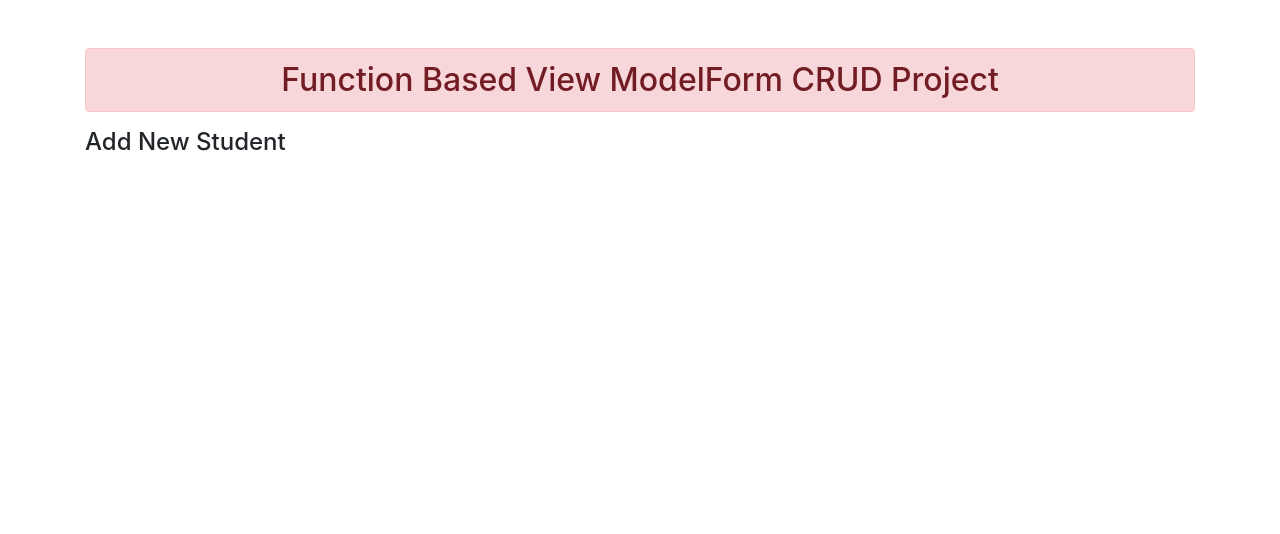
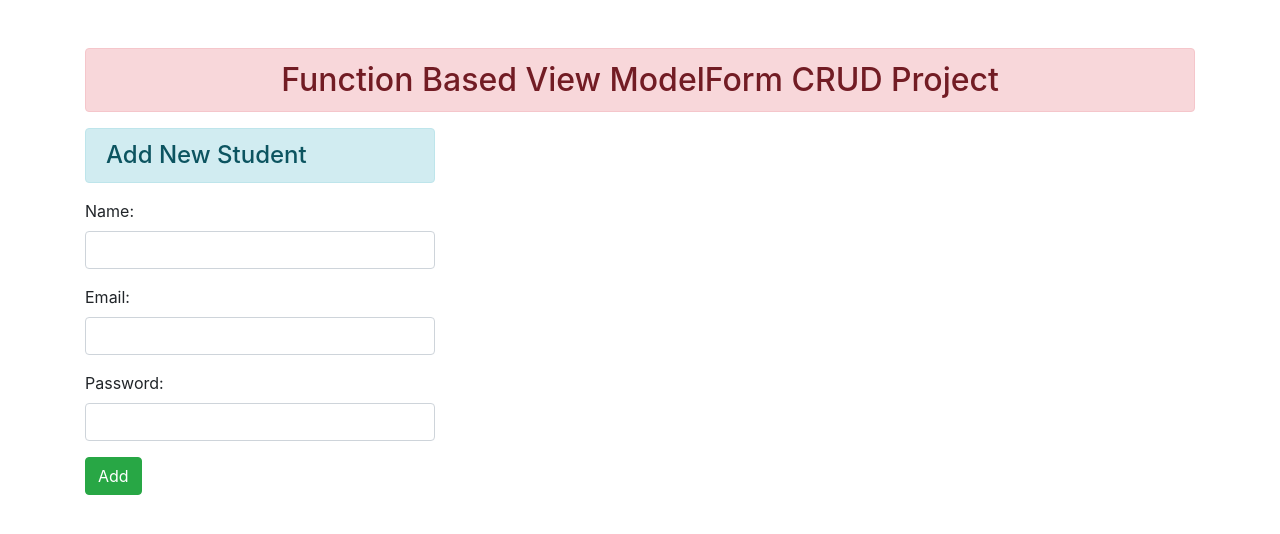
Before and after one commit to mishrayushi2001/CurdProject, a Django app: page / in a window 1280 px wide. Shown: the top 534 px of the page. Run offline with Django 4.2, Linux system fonts and the light colour scheme; some libraries are stand-ins or nearby versions.

Commit message:
fixig issue left

```diff
--- a/crudproject1/settings.py
+++ b/crudproject1/settings.py
@@ -100,7 +100,6 @@ AUTH_PASSWORD_VALIDATORS = [
     },
 ]
 
-
 # Internationalization
 # https://docs.djangoproject.com/en/4.1/topics/i18n/
 
--- a/enroll/admin.py
+++ b/enroll/admin.py
@@ -1,7 +1,7 @@
 from django.contrib import admin
 
-from .models import Users
+from .models import User
 
-@admin.register(Users)
+@admin.register(User)
 class UserAdmin(admin.ModelAdmin):
     list_display = ('id','name','email','password')
--- a/enroll/forms.py
+++ b/enroll/forms.py
@@ -1,3 +1,13 @@
 from django.core import validators
 from django import forms
-from .models import Users
+from .models import User
+
+class StudentRegistration(forms.ModelForm):
+    class Meta:
+        model = User
+        fields = ['name','email','password']
+        widgets={
+            'name': forms.TextInput(attrs={'class':'form-control'}),
+            'email': forms.EmailInput(attrs={'class':'form-control'}),
+            'password': forms.PasswordInput(attrs={'class':'form-control'}),
+        }
--- a/enroll/models.py
+++ b/enroll/models.py
@@ -1,6 +1,6 @@
 from django.db import models
 
-class Users(models.Model):
+class User(models.Model):
     name = models.CharField(max_length=70)
     email = models.CharField(max_length=100)
     password = models.CharField(max_length=100)
--- a/enroll/templates/enroll/addandshow.html
+++ b/enroll/templates/enroll/addandshow.html
@@ -1,4 +1,13 @@
 {% extends 'enroll/base.html' %}
 {% block content %}
-<h4>Add New Student</h4>
+<div class ="row">
+    <div class ="col-sm-4">
+        <h4 class="text-centre alert alert-info">Add New Student</h4>
+        <form action="" method="POST">
+            {% csrf_token %}
+            {{form.as_p}}
+            <input type="submit" class="btn btn-success" value="Add">
+        </form>
+    </div>
+</div>
 {% endblock content %}
--- a/enroll/templates/enroll/updatestudent.html
+++ b/enroll/templates/enroll/updatestudent.html
@@ -1,4 +1,10 @@
 {% extends 'enroll/base.html' %}
 {% block content %}
 <h4>Update Student</h4>
+<form action="" method="POST">
+    {% csrf_token %}
+    {{form.as_p}}
+    <input type="submit" class="btn btn-success" value ="Add">
+</form>
+
 {% endblock content %}
--- a/enroll/views.py
+++ b/enroll/views.py
@@ -1,4 +1,15 @@
 from django.shortcuts import render
-
+from .forms import StudentRegistration
+from .models import User
 def add_show(request):
-    return render(request,'enroll/addandshow.html')
+    if request.method == 'POST':
+        fm= StudentRegistration(request.POST)
+        if fm.is_valid():
+            nm = fm.cleaned_data['name']
+            em = fm.cleaned_data['email']
+            pw = fm.cleaned_data['password']
+            reg = User(name=nm,email=em,password=pw)
+            reg.save()
+    else:
+        fm= StudentRegistration()
+    return render(request,'enroll/addandshow.html',{'form':fm})
```
Also changed, not shown: db.sqlite3, enroll/migrations/0001_initial.py, enroll/static/enroll/js/jquery.js.
